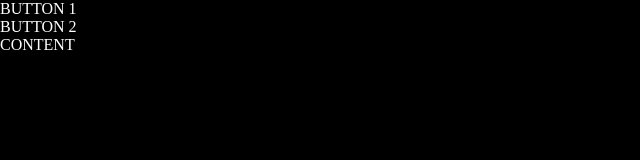
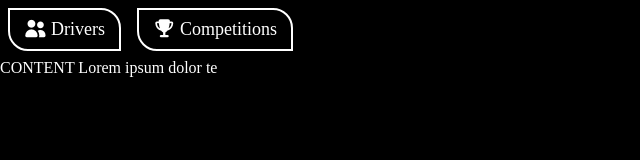
Before and after one commit to SentientMetazoan/ur2d_elo, an Electron app: page index.html in a window 800 px wide. Shown: the whole page, without its empty margins (0-640 px from the left). Drawn offline with Linux system fonts and the light colour scheme; no server answers.

Commit message:
Adjusted css of top buttons
Improved the buttons at the top and upgrded to fontawesome 6.1.1

```diff
--- a/index.html
+++ b/index.html
@@ -5,20 +5,20 @@
     <!-- https://developer.mozilla.org/en-US/docs/Web/HTTP/CSP -->
     <meta http-equiv="Content-Security-Policy" content="default-src 'self'; script-src 'self'">
     <meta http-equiv="X-Content-Security-Policy" content="default-src 'self'; script-src 'self'">
-    <link href="./fontawesome-free-6.0.0-web/css/all.css" rel="stylesheet">
+    <link href="./fontawesome-free-6.1.1-web/css/all.css" rel="stylesheet">
     <link href="./style.css" rel="stylesheet">
     <title>Hello World!</title>
   </head>
   <body>
     <div class="base">
-      <div id="nav_div" class="base nav">
+      <div id="nav_div" class="base-nav">
         <div id="nav_buttons" class="navigation">
-          <div>BUTTON 1</div>
-          <div>BUTTON 2</div>
+          <div id="nav_btn1" class="navbtn"><button><i class="fa-solid fa-user-group"></i> Drivers</button></div>
+          <div id="nav_btn2" class="navbtn"><button><i class="fa-solid fa-trophy"></i> Competitions</button></div>
         </div>
       </div>
-      <div id="content_div" class="base content">
-        CONTENT
+      <div id="content_div" class="base-content">
+        CONTENT Lorem ipsum dolor te
       </div>
     </div>
 
--- a/package.json
+++ b/package.json
@@ -1,6 +1,6 @@
 {
   "name": "ur2delo",
-  "version": "1.0.0",
+  "version": "0.0.1",
   "description": "Elo calculations for UR2D records",
   "main": "main.js",
   "scripts": {
@@ -10,7 +10,7 @@
   "keywords": [
     "elo"
   ],
-  "author": "Urist",
+  "author": "SentientMetazoan",
   "license": "UNLICENSED",
   "devDependencies": {
     "electron": "^17.4.5"
--- a/server.js
+++ b/server.js
@@ -8,7 +8,7 @@ var connection = mysql.createConnection({
     password: '',
     database: 'ur2d_elo'
 });
-var app = express();
+var server_app = express();
 
 connection.connect(function (err) {
     if (!err) {
@@ -17,4 +17,4 @@ connection.connect(function (err) {
         console.log("Error connecting database ... \n\n", err.message);
     }
 });
-app.listen(3000);
+server_app.listen(3000);
--- a/style.css
+++ b/style.css
@@ -5,9 +5,53 @@ body {
   display: flex;
   flex-direction: column;
   color: white;
+  font-family: Ubuntu;
+}
+
+button {
+  background: transparent;
+  border: 0px solid black;
+  color:white;
 }
 
 .base {
   background: black;
   flex: 1;
 }
+
+.base-nav {
+  background: (10,10,10,0.5);
+}
+
+.navigation {
+  /*background: green;*/
+  display: inline-flex;
+}
+
+.navbtn{
+  margin:8px;
+  padding:8px;
+  display: block;
+  background-color: transparent;
+  border: 2px solid white;
+  border-bottom-left-radius: 20px;
+  border-top-right-radius: 20px;
+  color: white;
+}
+
+.navbtn > button {
+  font-size: large;
+  font-family: Ubuntu;
+
+}
+
+.navbtn:hover {
+  /*color: paleturquoise;
+  border-color: paleturquoise;*/
+  background:rgba(50, 150, 180, 0.25)
+}
+
+.navbtn:active {
+  background:rgba(50, 150, 180, 0.25);
+  filter: invert(100%)
+}
```
Also changed, not shown: 1 other file.
